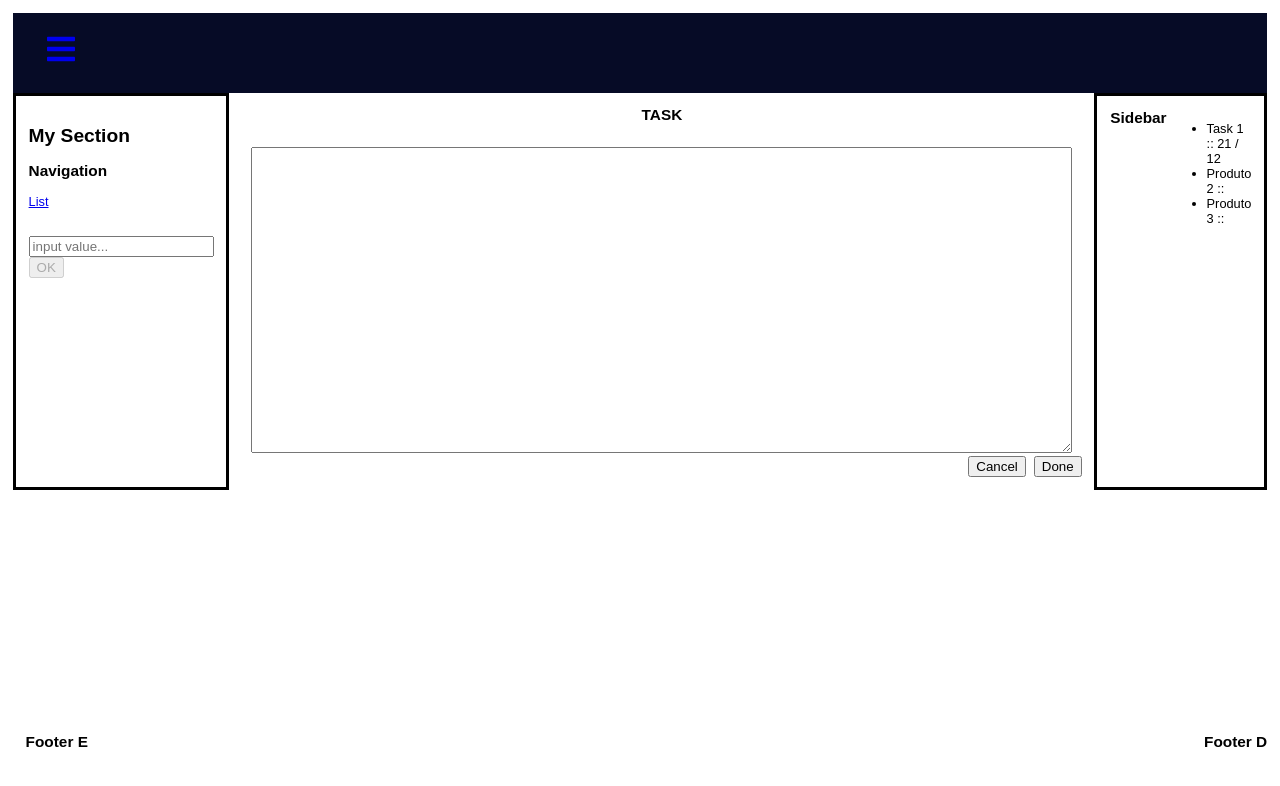
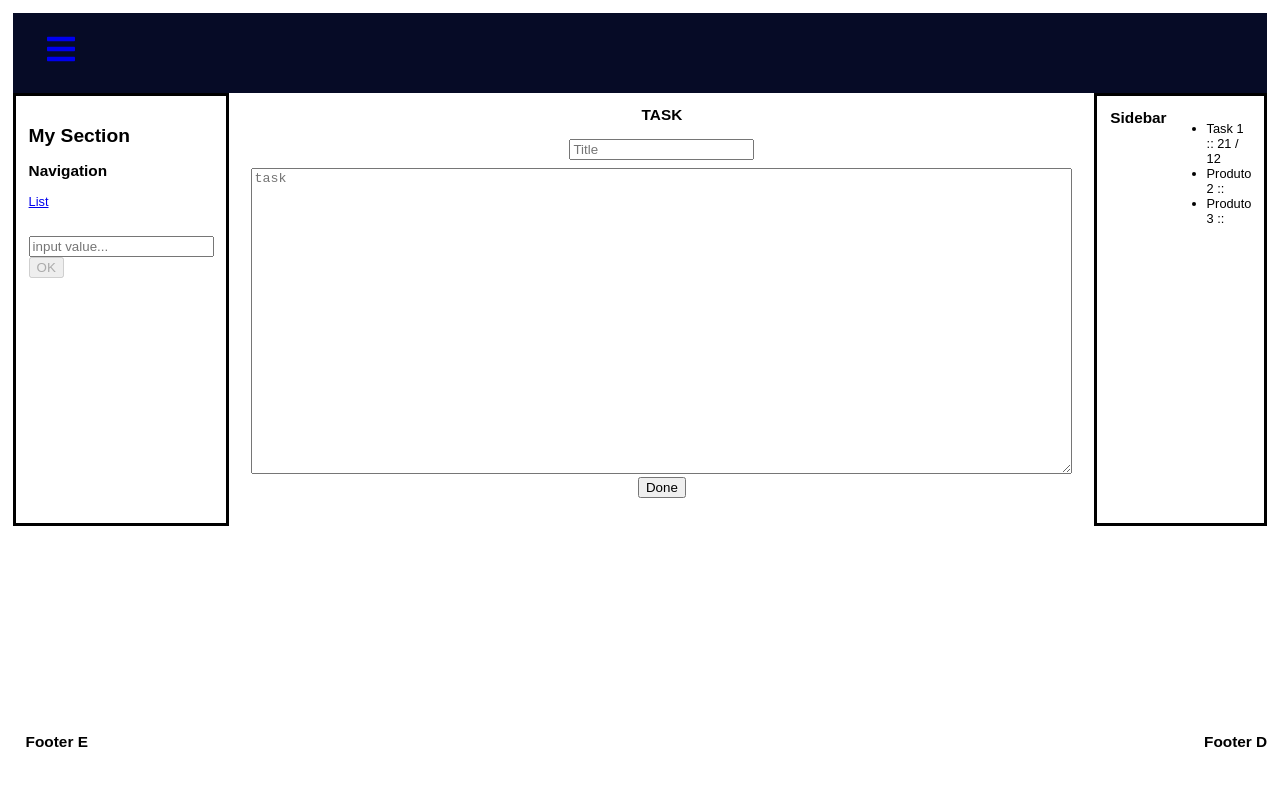
Before and after one commit to Goncalves745/TaskFusion, a React (Create React App) app: page / in a window 1280 px wide. Shown: the top 786 px of the page. Built offline with nearby package versions, Linux system fonts and the light colour scheme.

Commit message:
taskbar em uma classe dif

```diff
--- a/src/AddArticle.js
+++ b/src/AddArticle.js
@@ -1,29 +1,37 @@
 import * as React from "react";
 
-function AddArticle({
+
+function AddTask({
   name,
   title,
-  summary,
+  task,
   onChangeTitle,
-  onChangeSummary,
+  onChangeTask,
   onClickAdd,
-}) {
+})
+{
   return (
     <section>
-      <h1>{name}</h1>
       <input
         placeholder="Title"
         value={title}
         onChange={onChangeTitle}
       />
-      <input
-        placeholder="Summary"
-        value={summary}
-        onChange={onChangeSummary}
-      />
-      <button onClick={onClickAdd}>Add</button>
+      <textarea
+            id="areaTask"
+            rows="20"
+            cols="100"
+            style={{justifyContent: "left", textAlign: "left",marginTop: '8px'}}
+            placeholder='task'
+            value={task}
+            onChange={onChangeTask}
+            >
+            </textarea>
+      <h1>{name}</h1>
+      <button onClick={onClickAdd}>Done</button>
     </section>
   );
 }
 
-export default AddArticle;
+
+export default AddTask;
--- a/src/App2.js
+++ b/src/App2.js
@@ -64,15 +64,8 @@ function App2() {
         <article className="content-article">
           <h1>TASK</h1>
           <br />
-            <textarea id="areaTask" rows="20" cols="100" style={{justifyContent: "left", textAlign: "left",marginTop: '8px'}}>
-              {/*value={Task}*/}
-              {/*onChange={(e) => setTask(e.target.value)}*/}
-            </textarea>
+            <AddArticle />
             <br />
-            <div style={{textAlign:'right'}}>
-              <button type='Cancel' style={{marginRight: '8px'}}>Cancel</button>
-              <button type='Done'>Done</button>
-            </div>
         </article>
         <aside className="content-sidebar">
           <h1>Sidebar</h1>
```
